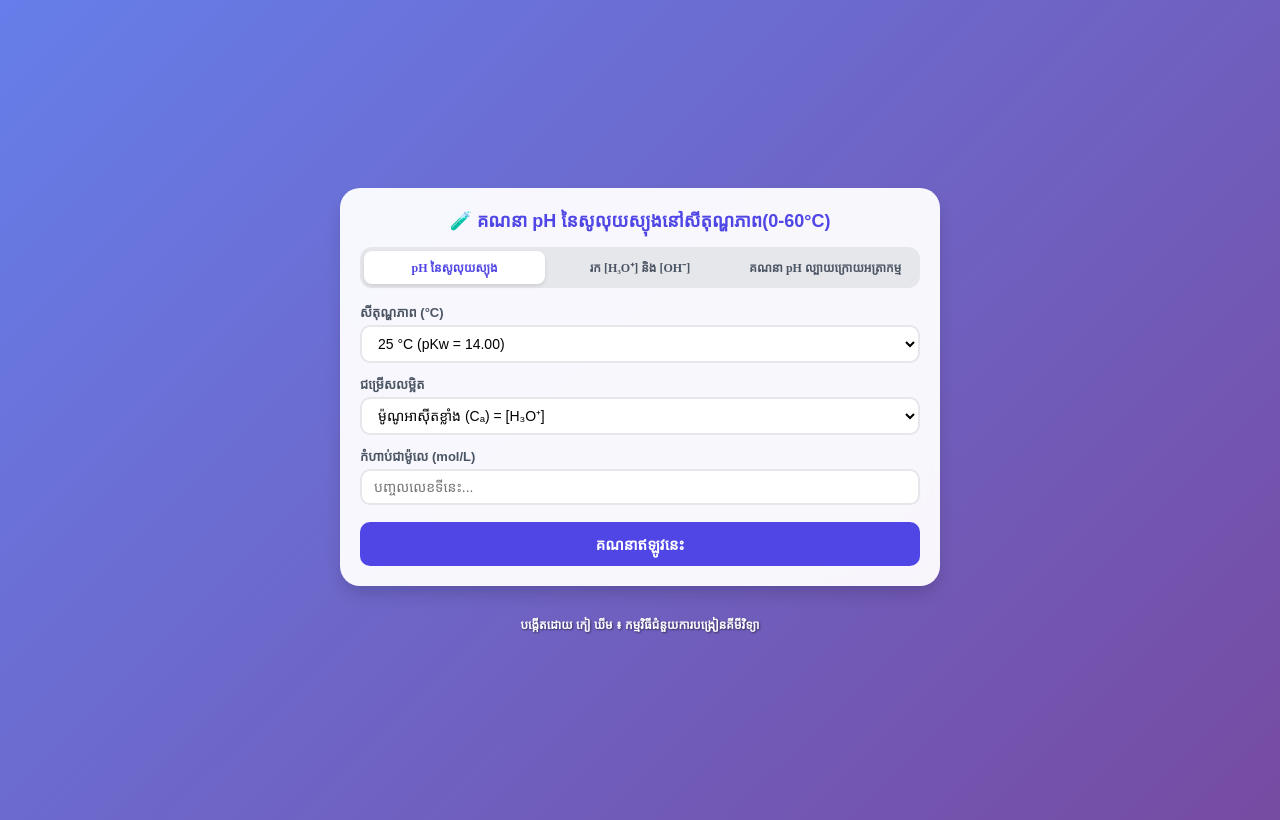
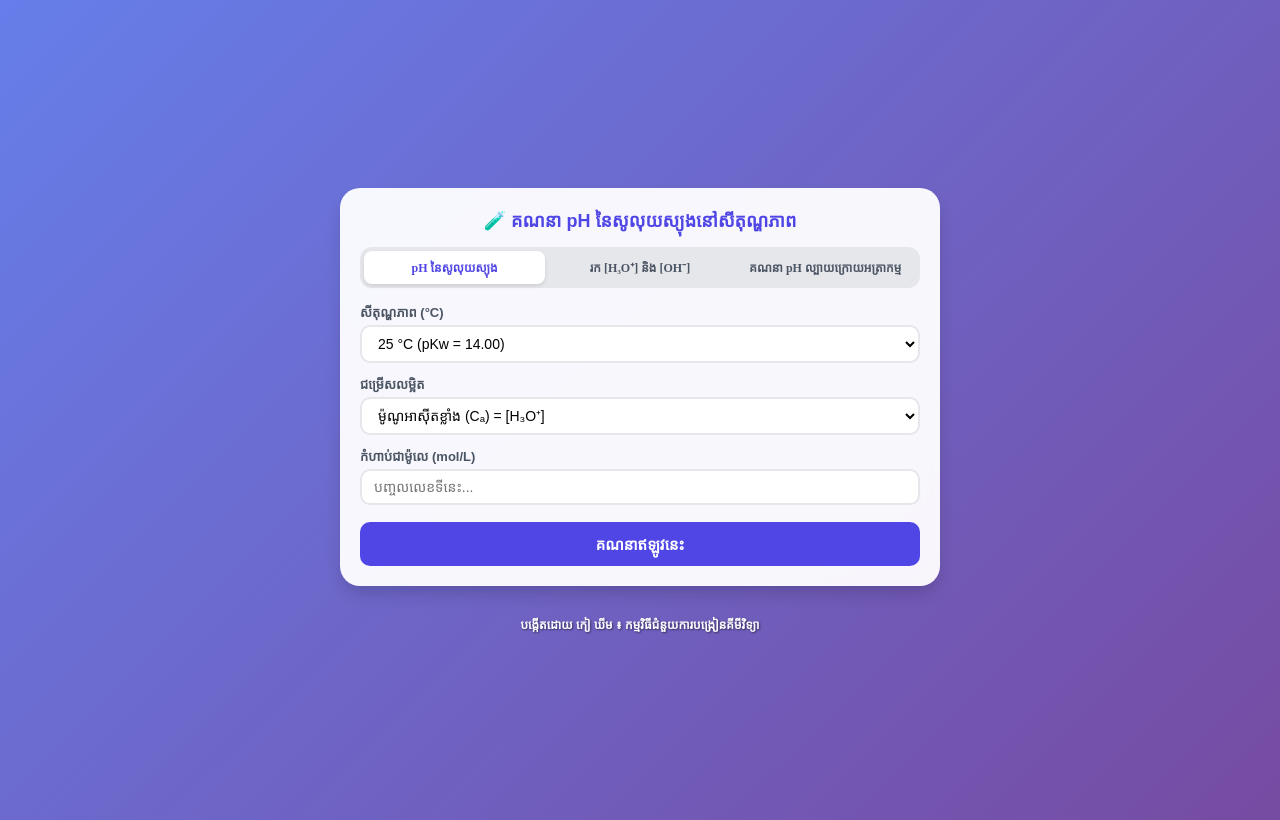
Before and after one commit to keakhim555-dotcom/chemistry-ph-calc-, a plain HTML site: page index.html in a window 1280 px wide. Drawn offline with Linux system fonts and the light colour scheme; a web font is replaced by a local one.

Commit message:
Update index.html

```diff
--- a/index.html
+++ b/index.html
@@ -213,7 +213,7 @@
 
 <div class="main-wrapper">
     <div class="card">
-        <h2>🧪 គណនា pH នៃសូលុយស្យុងនៅសីតុណ្ហភាព(0-60°C)</h2>
+        <h2>🧪 គណនា pH នៃសូលុយស្យុងនៅសីតុណ្ហភាព</h2>
 
         <div class="tabs">
             <button class="tab-btn active" onclick="switchTab('single', this)">pH នៃសូលុយស្យុង</button>
```
